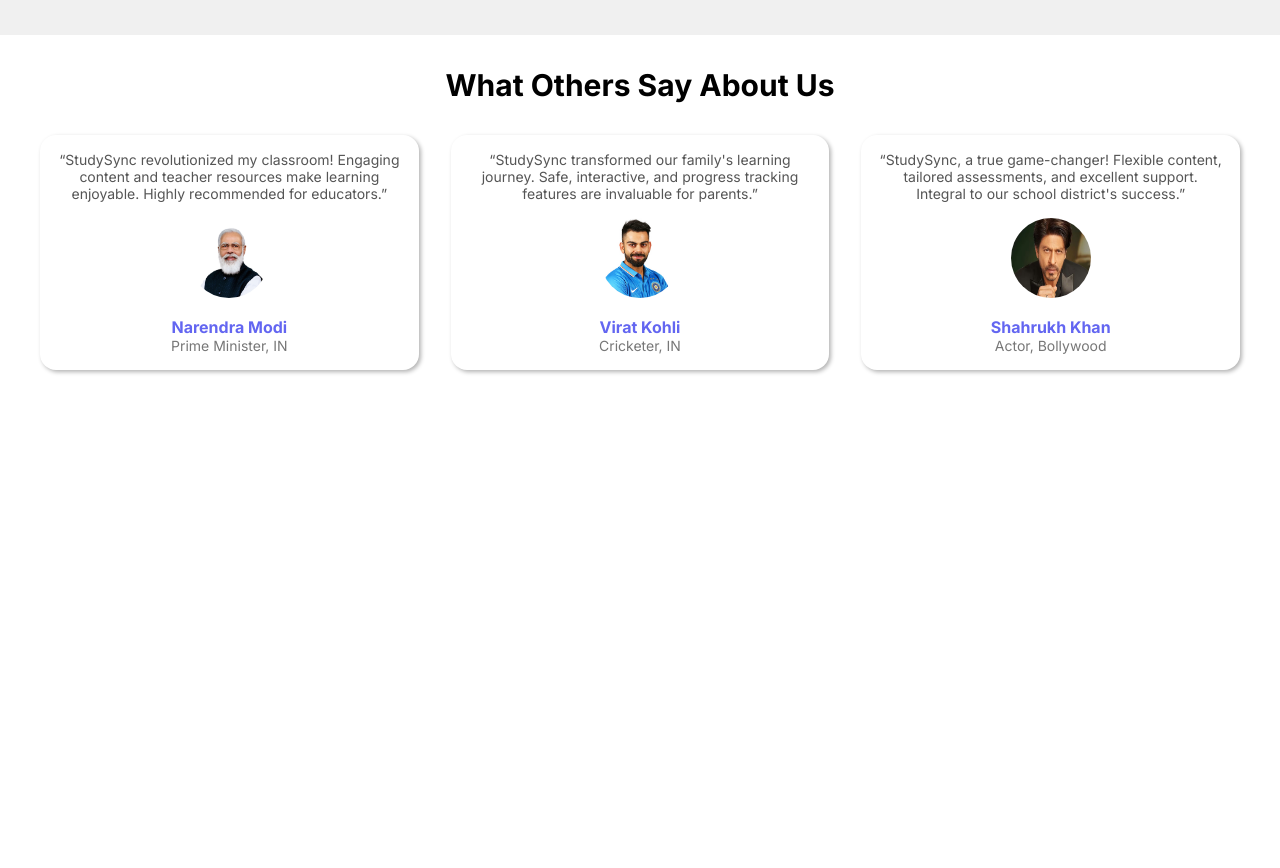
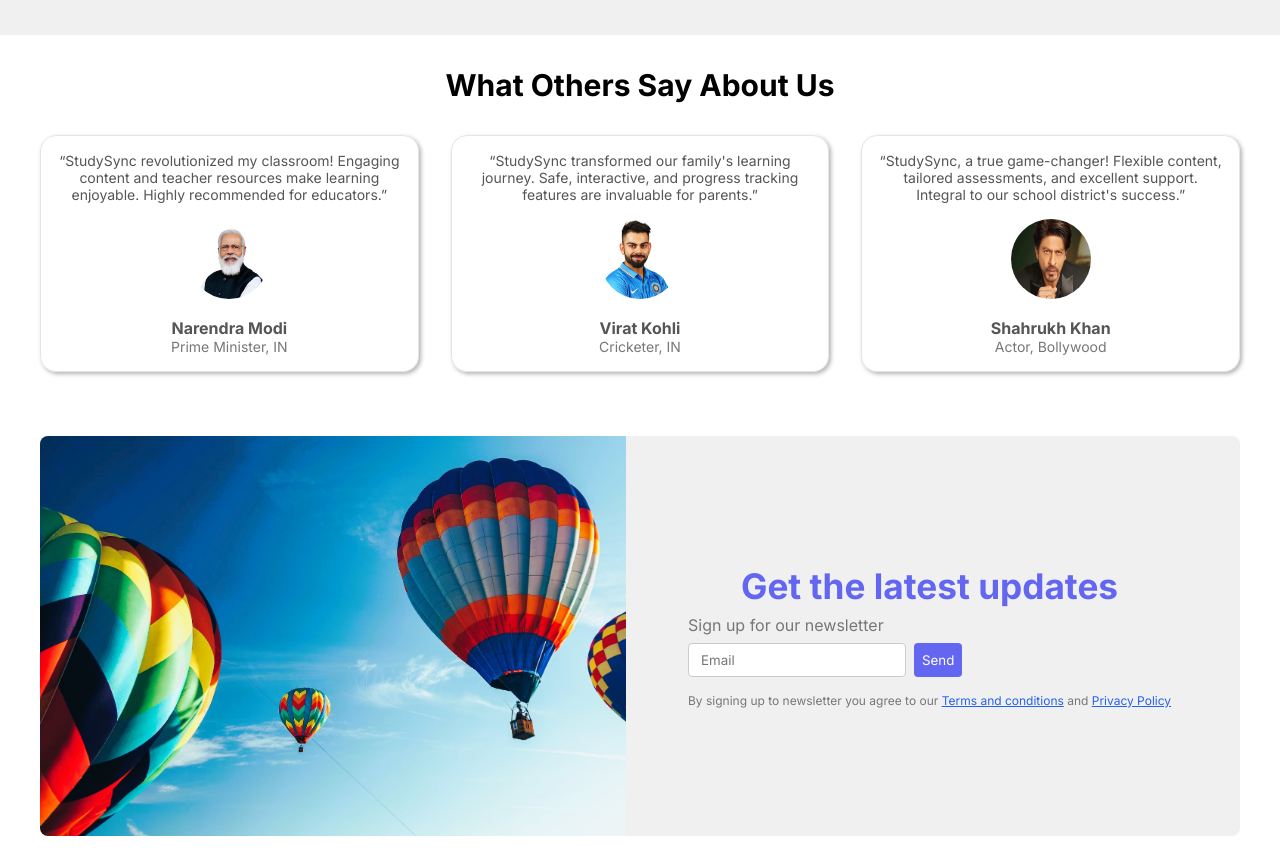
Before and after one commit to pratikvairat/StudySync, a plain HTML site: page index.html in a window 1280 px wide. Shown: the part 1760-2628 px from the top of the page. Before the commit the page ends 2162 px from the top, so only its background shows below. Drawn offline with Linux system fonts and the light colour scheme.

Commit message:
Newletter

```diff
--- a/index.html
+++ b/index.html
@@ -255,6 +255,34 @@
                 </div>
             </div>
         </div>
+        <div class="newletter-container">
+            <div class="newletter-content">
+                <!--Left Part-->
+                <div class="news-left">
+                   <img src="./images/hero-section.jpg" alt="" loading="lazy">
+                </div>
+                <!--Right Part-->
+                <div class="news-right">
+                    <div class="news-info">
+                        <h2 class="news-title">
+                            Get the latest updates
+                        </h2>
+                        <p class="news-desc">
+                            Sign up for our newsletter
+                        </p>
+                        <form action="" class="news-form">
+                            <input class="news-email" placeholder="Email"/>
+                            <button class="news-button">
+                                Send
+                            </button>
+                        </form>
+                        <div class="privacy-policy">
+                            By signing up to newsletter you agree to our <a class="news-link">Terms and conditions</a> and <a class="news-link"> Privacy Policy</a>
+                        </div>
+                    </div>
+                </div>
+            </div>
+        </div>
 </body>
 
 </html>
--- a/style.css
+++ b/style.css
@@ -27,7 +27,7 @@ body{
 }
 .header-content{
     display:flex;
-    max-width:1280px;
+    max-width:1200px;
     margin: 0  auto;
     padding:1rem;
     justify-content: space-between;
@@ -423,7 +423,7 @@ body{
 .testimonial-card{
     display: flex;
     flex-direction: column;
-    border: 1px solid rgba(rgb(117, 75, 75), rgb(70, 176, 70), rgb(4, 4, 124), alpha);
+    border: 1px solid rgba(0,0,0,0.1);
     border-radius: 1rem;
     box-shadow: 2px 2px 4px rgba(0,0,0,0.3);
     padding: 1rem;
@@ -451,7 +451,7 @@ body{
 
 .testimonial-name{
     font-size: 1rem;
-    color: var(--primary-color);
+    color: #555;
 }
 
 .testimonial-desc{
@@ -459,8 +459,136 @@ body{
     color: #777;
 }
 
-@media screen and (max-width:800px){
+@media screen and (max-width:740px){
     .testimonial-grid{
         grid-template-columns: 1fr;
     }
 }
+
+.newletter-container{
+    background-color: var(--background-color);
+    padding: 2rem;
+    max-width: 1200px;
+    height:50vh;
+    margin:0 auto;
+}
+
+.newletter-content{
+    display: flex;
+    background-color: var(--light-gray);
+    flex-direction: row;
+    height: 100%;
+    border-radius: 8px;
+    overflow: hidden;
+}
+
+.news-left{
+    height: 100%;
+    width: 50%;
+}
+
+.news-left img{
+    width:100%;
+    height:100%;
+    object-fit: cover;
+    object-position:center;
+}
+
+.news-right{
+    display: flex;
+    flex-direction: column;
+    gap: 1rem;
+    padding: 0.875rem;
+    justify-content: center;
+    align-items: flex-start;
+    width: 50%;
+}
+
+.news-info {
+    pad: 0 3rem;
+    align-items: left;
+    justify-content: left;
+
+
+}
+.news-title{
+    font-size: 2.2rem;
+    font-weight: bold;
+    color: var(--primary-color);
+    align-items: left;
+}
+
+.news-desc{
+    text-align: left;
+    padding: 0.5rem 3rem;
+    color:#777 ;
+}
+
+.news-form{
+    padding: 0 3rem;
+    display: flex;
+    flex-wrap: wrap;
+    gap:0.5rem;
+    margin-bottom: 1rem;
+
+}
+
+.news-email{
+    background-color: var(--background-color);
+    /*width: 100%;*/
+    color:#333;
+    outline: none;
+    border: 1px solid #ccc;
+    border-radius: 4px;
+    padding: 0.5rem 0.75rem;
+}
+
+.news-email:focus{
+    border:#2563eb;
+    box-shadow: 0 4px 8px rgba(0,0,0,0.4);
+}
+
+.news-button{
+    background-color: var(--primary-color);
+    color:var(--background-color);
+    border:none;
+    border-radius: 0.25rem;
+    padding:0.5rem;
+}
+
+.news-button:hover{
+    background-color: var(--background-color);
+    color: #2563eb;
+}
+
+.privacy-policy{
+    font-size: 0.75rem;
+    padding: 0 3rem;
+    color: #777;
+}
+
+.news-link{
+    text-decoration: underline;
+    color: #2563eb;
+}
+
+@media screen and (max-width:746px) {
+    .news-left {
+        display: none;
+    }
+    .news-right{
+        width:100%;
+        align-items: center;
+        height: 35vh;
+    }
+    .news-desc{
+        align-items: center;
+
+    }
+    .news-title{
+        align-items: center;
+    }
+    .news-form{
+        align-items:center ;
+    }
+}
```
